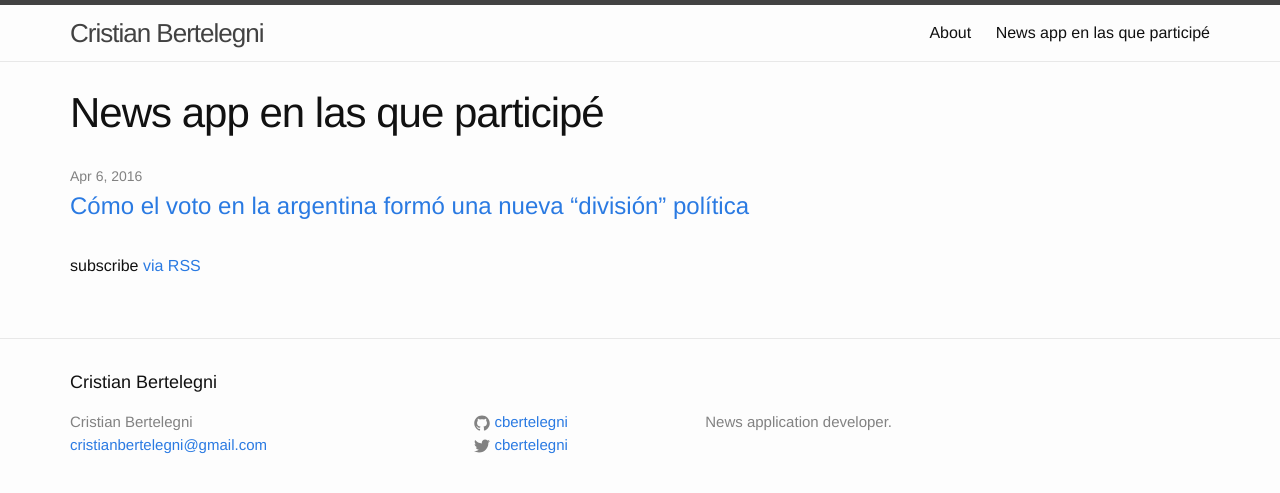
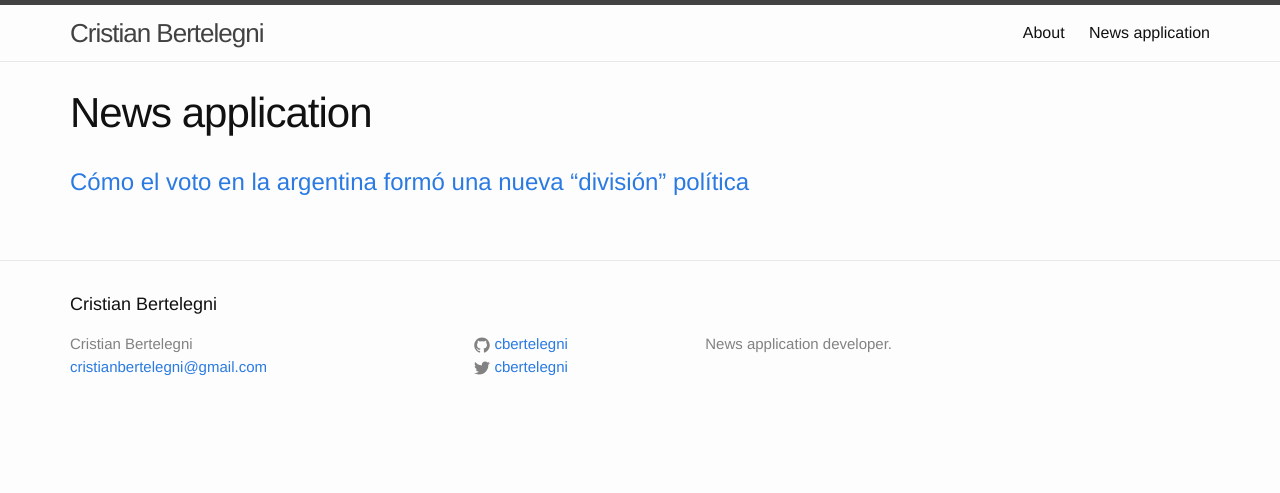
Before and after one commit to cbertelegni/cbertelegni, a Jekyll site: the page built from newsapp.md, in a window 1280 px wide. Shown: the top 493 px of the page. Built offline with Jekyll 4.4.1, drawn with Linux system fonts in a browser that asks for light colours.

Commit message:
Update newsapp.md

```diff
--- a/newsapp.md
+++ b/newsapp.md
@@ -1,19 +1,19 @@
 ---
 layout: page
-title: News app en las que participé
+title: News application
 permalink: /newsapp/
 ---
 
 <ul class="post-list">
   {% for post in site.posts %}
     <li>
-      <span class="post-meta">{{ post.date | date: "%b %-d, %Y" }}</span>
-
+      <!--<span class="post-meta">{{ post.date | date: "%b %-d, %Y" }}</span>-->
       <h2>
         <a class="post-link" href="{{ post.url | prepend: site.baseurl }}">{{ post.title }}</a>
       </h2>
     </li>
   {% endfor %}
 </ul>
-
+<!--
 <p class="rss-subscribe">subscribe <a href="{{ "/feed.xml" | prepend: site.baseurl }}">via RSS</a></p>
+-->
```
